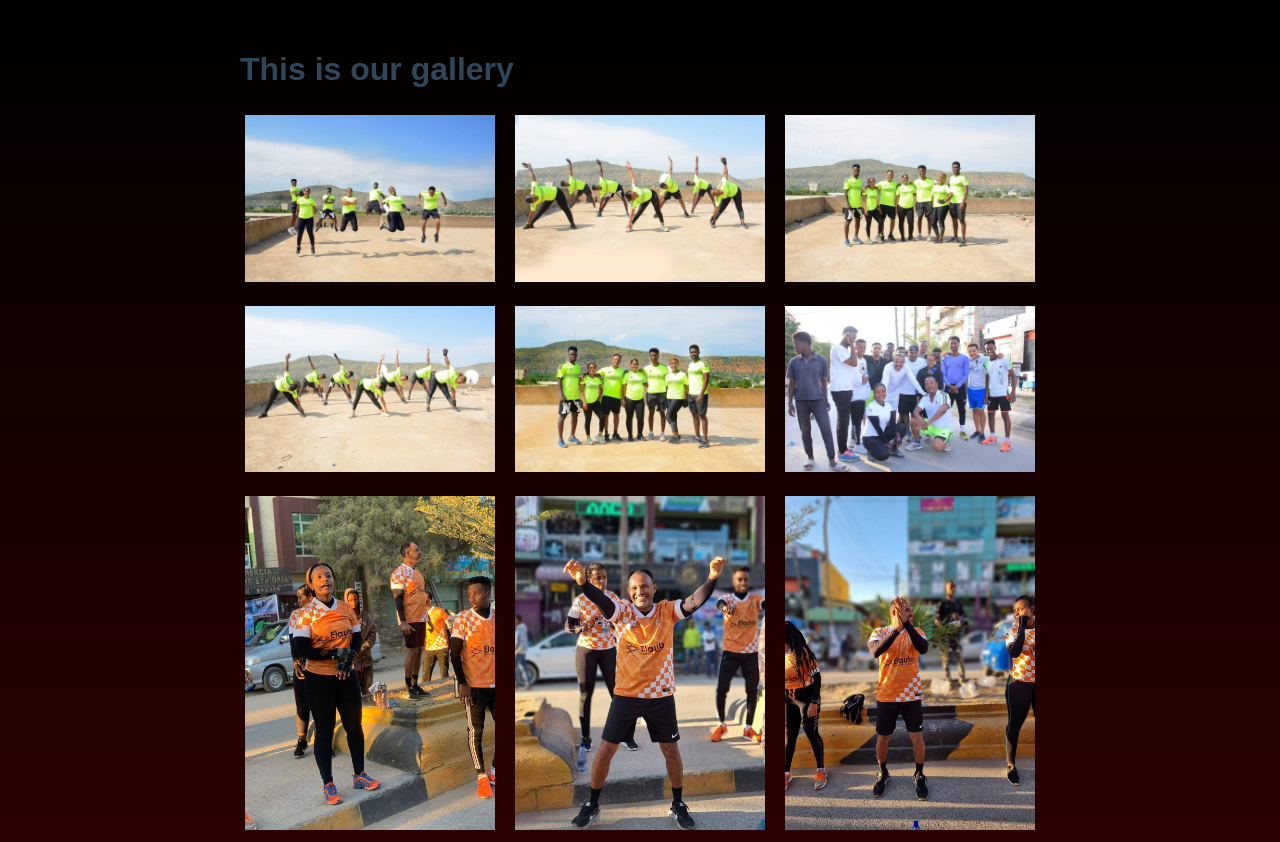
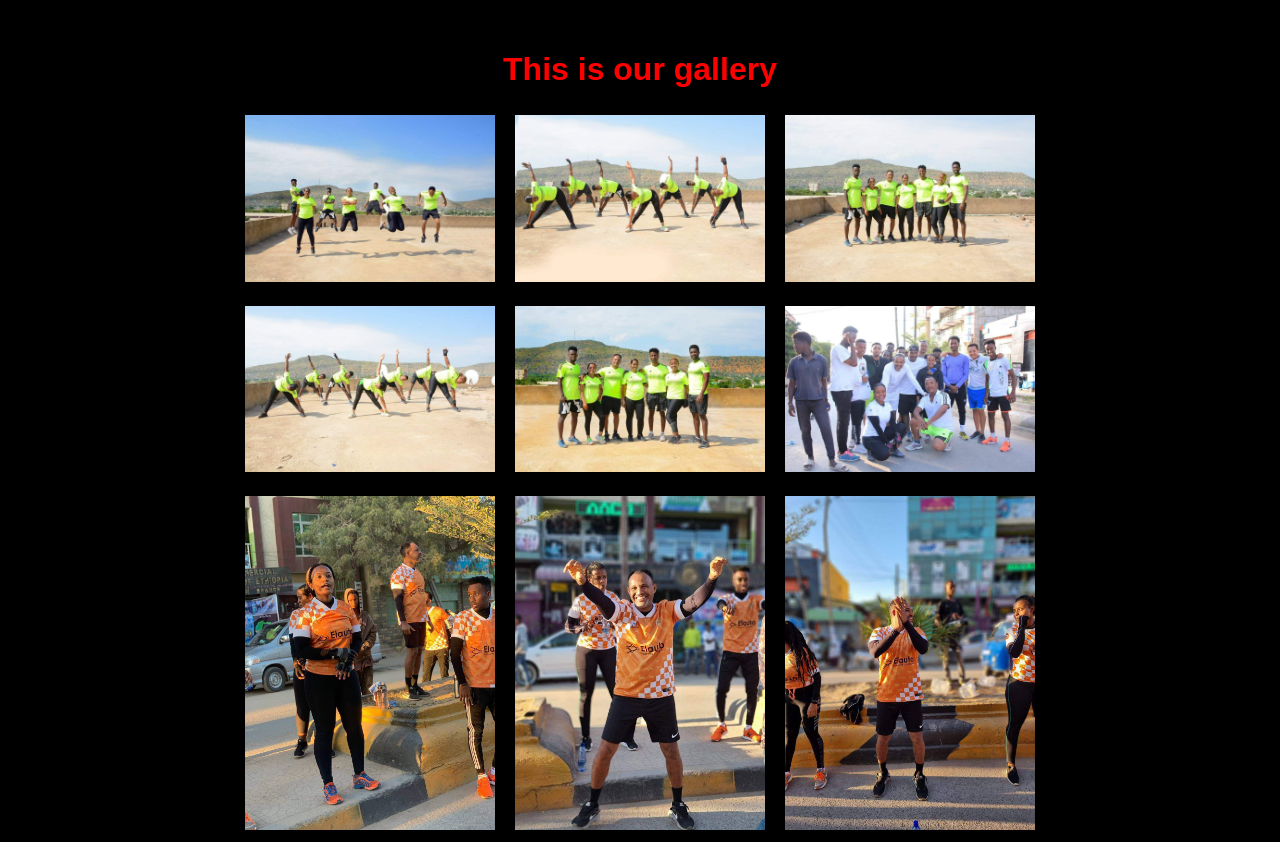
Before and after one commit to nonowiwi/manda1, a plain HTML site: page gallery.html in a window 1280 px wide. Shown: the top 842 px of the page. Drawn offline with Linux system fonts and the light colour scheme.

Commit message:
changed the background color of the gallery page to black to maintain stability

```diff
--- a/gallery.html
+++ b/gallery.html
@@ -33,7 +33,7 @@
         border:20px;
       }
       body {
-    background-image: linear-gradient(#000000,#5f0303);
+    background-color: black;
 
     /*Additional Styling*/
 
@@ -47,7 +47,7 @@
   </head>
   <body>
     <!-- Add the image to html-->
-  <h1> This is our gallery </h1>
+  <center><h1 style="color: red;"> This is our gallery </h1></center>
   <div class="grid-container">
     <div class="grid-item">
       <img src="asset/images/pic1.jpg" height="300px"/>
```
Also changed, not shown: index.html (+2 -2 lines).
